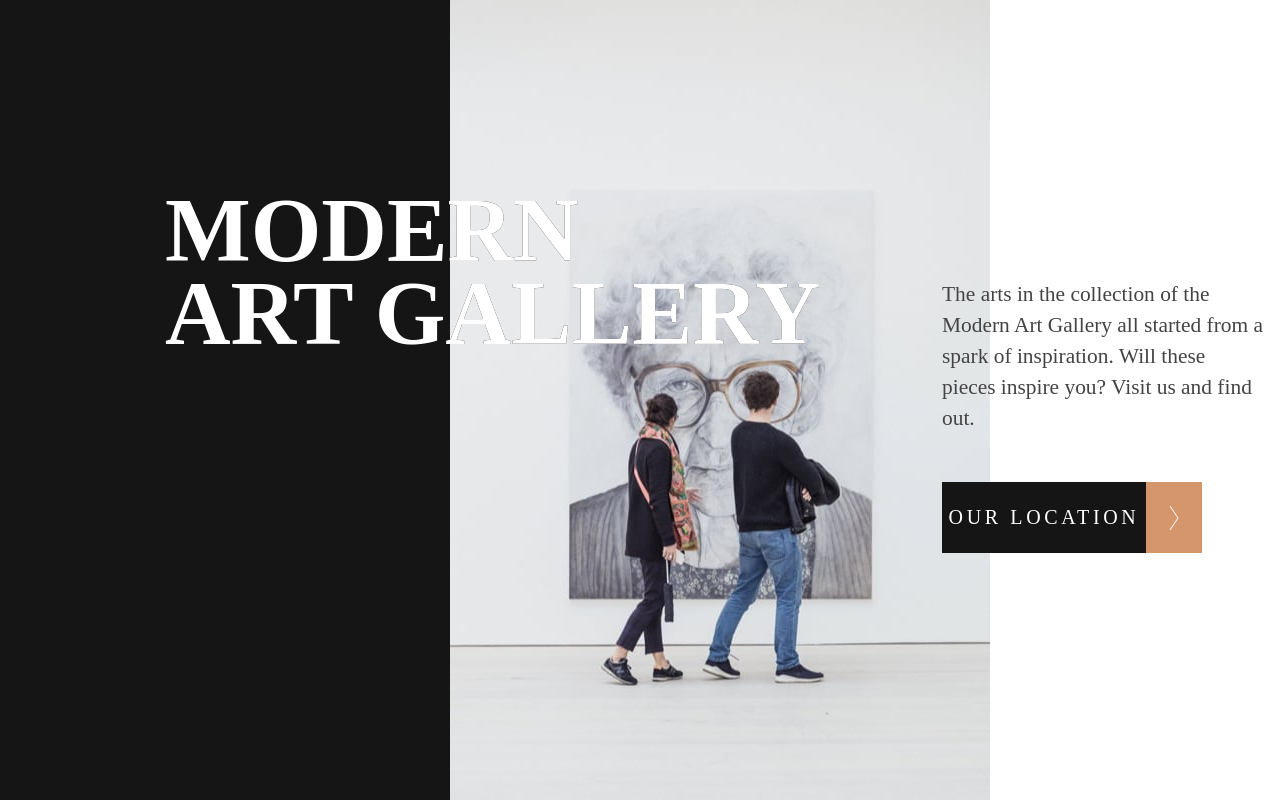
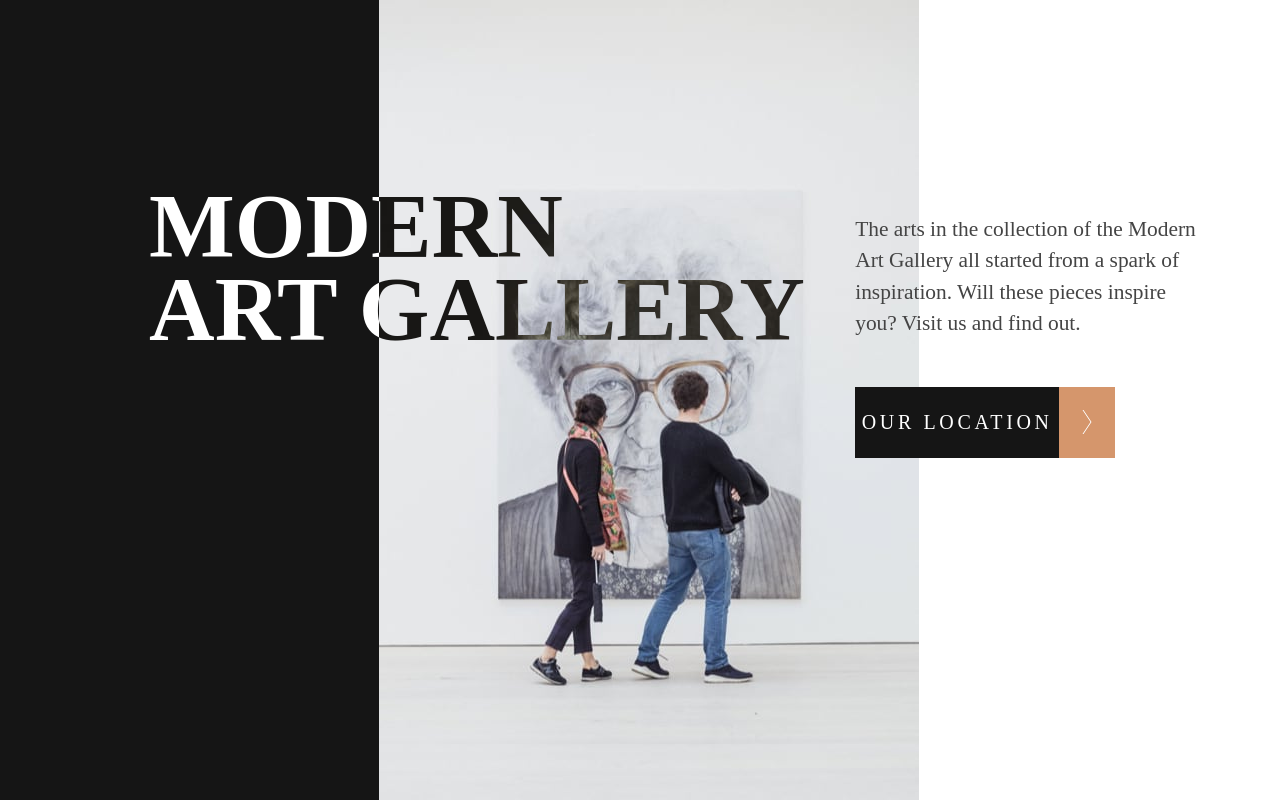
Before and after one commit to saurav-verma-01/FEM-Art-gallery-website, a website built with Vite: page index.html in a window 1280 px wide. Built offline with nearby package versions, Linux system fonts and the light colour scheme; files whose address does not match are found by name.

Commit message:
Header styles completed

```diff
--- a/index.html
+++ b/index.html
@@ -14,6 +14,7 @@
         <h1 class="desktop-heading-white">MODERN <br />ART GALLERY</h1>
         <h1 class="desktop-heading-black">MODERN <br />ART GALLERY</h1>
       </div>
+      <div class="header-comp">
         <picture class="banner-img">
           <source
             srcset="
@@ -47,9 +48,9 @@
             ART GALLERY
           </h1>
           <p class="hero-text">
-          The arts in the collection of the Modern Art Gallery all started from
-          a spark of inspiration. Will these pieces inspire you? Visit us and
-          find out.
+            The arts in the collection of the Modern Art Gallery all started
+            from a spark of inspiration. Will these pieces inspire you? Visit us
+            and find out.
           </p>
           <button class="btn btn-primary">
             <div class="btn-text">Our Location</div>
@@ -60,6 +61,7 @@
             </div>
           </button>
         </div>
+      </div>
     </header>
 
     <script type="module" src="/main.js"></script>
--- /dev/null
+++ b/styles/modules/header.css
@@ -0,0 +1,102 @@
+.desktop-header {
+  display: none;
+}
+.banner-img {
+  width: 100%;
+  max-inline-size: 100%;
+}
+.header-content {
+  padding-inline: 1.25rem;
+  display: flex;
+  flex-direction: column;
+  gap: 2rem;
+  margin-block-start: 2rem;
+}
+
+@media (width > 44em) {
+  .header {
+    padding-inline-end: 1rem;
+    height: max-content;
+  }
+  .header-comp {
+    display: flex;
+    align-items: center;
+  }
+  .banner-img {
+    width: 27.3125rem;
+    height: 43.75rem;
+    flex-shrink: 0;
+    object-fit: cover;
+  }
+  .header-content {
+    height: max-content;
+    margin-inline-start: -3rem;
+    padding: 0;
+    gap: 3rem;
+  }
+}
+
+@media (width > 74em) {
+  .header {
+    height: max-content;
+    position: relative;
+    display: grid;
+    grid-template-columns: 3fr 7fr;
+  }
+
+  .desktop-header {
+    background-color: var(--dark);
+    display: block;
+    width: 100%;
+    height: 50rem;
+  }
+  .desktop-heading-white,
+  .desktop-heading-black {
+    position: absolute;
+    /* top: 11.81rem;
+    left: 10.31rem; */
+    top: calc(1.5rem + 20.125vh);
+    left: calc(2rem + 9.15vw);
+
+    font-family: "Big Shoulders Display Black";
+    font-size: var(--heading-1);
+    line-height: 0.91667;
+    text-transform: uppercase;
+    z-index: 4;
+    mix-blend-mode: difference;
+    color: var(--white);
+  }
+
+  .desktop-heading-black {
+    mix-blend-mode: color-dodge;
+    color: var(--dark);
+  }
+
+  .banner-img {
+    width: 33.75rem;
+    height: 50rem;
+    flex-shrink: 0;
+  }
+  .hero-heading {
+    display: none;
+  }
+  .header-content {
+    margin-inline-start: -4rem;
+    transform: translateY(-5rem);
+  }
+}
+
+@media (width > 110em) {
+  .header {
+    /* width: 100%; */
+    grid-template-columns: 4fr 8fr;
+  }
+  .desktop-heading-white,
+  .desktop-heading-black {
+    font-size: 7rem;
+  }
+  .hero-text {
+    font-size: 2rem;
+    max-width: 35rem;
+  }
+}
--- a/styles/modules/home.css
+++ /dev/null
@@ -1,78 +0,0 @@
-.desktop-header {
-  display: none;
-}
-
-.banner-img {
-  width: 100%;
-  max-inline-size: 100%;
-}
-
-.header-content {
-  padding-inline: 1.25rem;
-  display: flex;
-  flex-direction: column;
-  gap: 2rem;
-  margin-block-start: 2rem;
-}
-
-@media (width > 44em) {
-  .header {
-    display: flex;
-    align-items: center;
-    padding-inline-end: 1rem;
-    height: max-content;
-    /* background-color: tomato; */
-  }
-  .banner-img {
-    width: 27.3125rem;
-    height: 43.75rem;
-    flex-shrink: 0;
-    object-fit: cover;
-  }
-  .header-content {
-    height: max-content;
-    margin-inline-start: -3rem;
-    padding: 0;
-    gap: 3rem;
-  }
-}
-
-@media (width > 74em) {
-  .desktop-header {
-    background-color: var(--dark);
-    display: block;
-    width: 100%;
-    max-width: 450px;
-    height: 50rem;
-  }
-  .desktop-heading-white,
-  .desktop-heading-black {
-    position: absolute;
-    top: 11.81rem;
-    left: 10.31rem;
-    color: var(--white);
-
-    font-family: "Big Shoulders Display Black";
-    font-size: var(--heading-1);
-    line-height: 0.91667;
-    text-transform: uppercase;
-    z-index: 4;
-  }
-  .desktop-heading-black {
-    color: var(--dark);
-    z-index: 3;
-  }
-  .header {
-    /* background-color: turquoise; */
-    height: max-content;
-    position: relative;
-  }
-  .banner-img {
-    width: 33.75rem;
-    height: 50rem;
-    flex-shrink: 0;
-  }
-  .hero-heading {
-    display: none;
-  }
-}
--- a/styles/style.css
+++ b/styles/style.css
@@ -1,4 +1,5 @@
 @import url(./modules/base.css);
 @import url(./modules/components.css);
 @import url(./modules/typography.css);
-@import url(./modules/home.css);
+/* @import url(./modules/home.css); */
+@import url(./modules/header.css);
```
Lines whose indentation alone changed are shown as unchanged.
